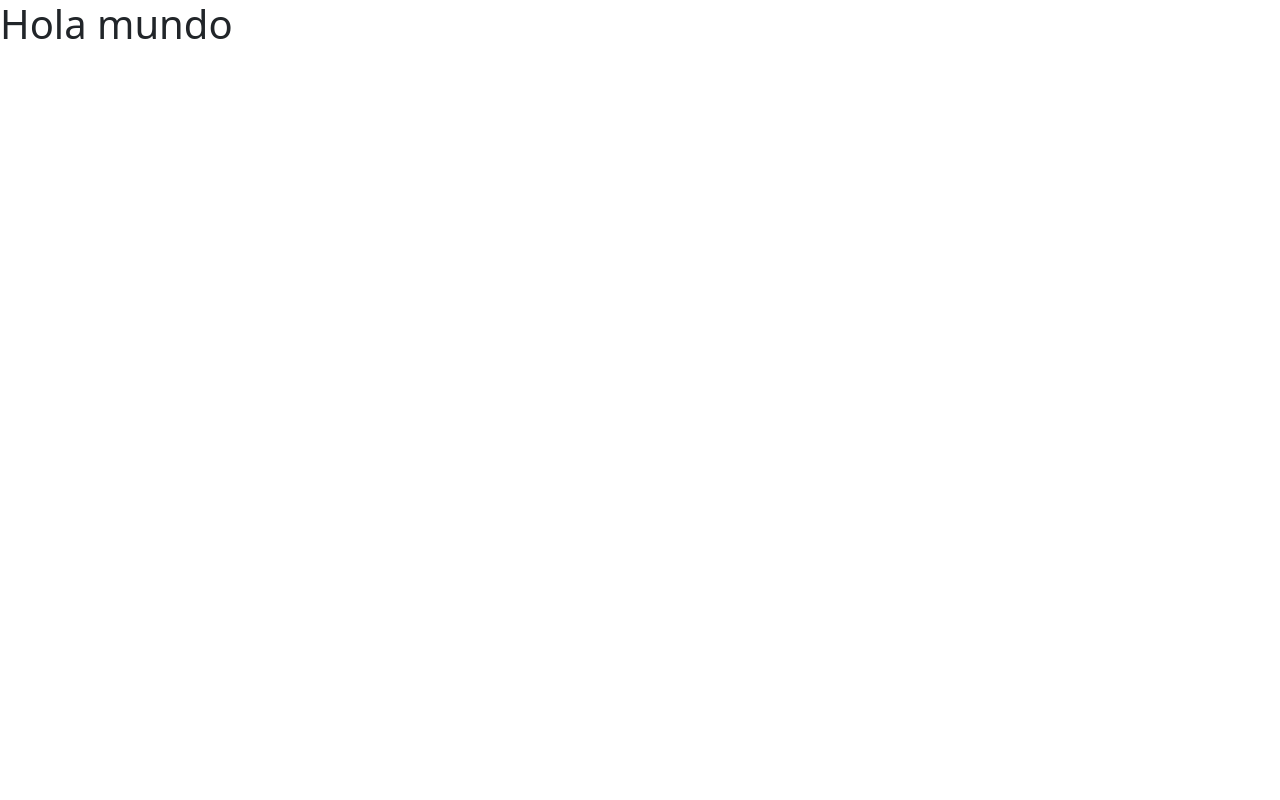
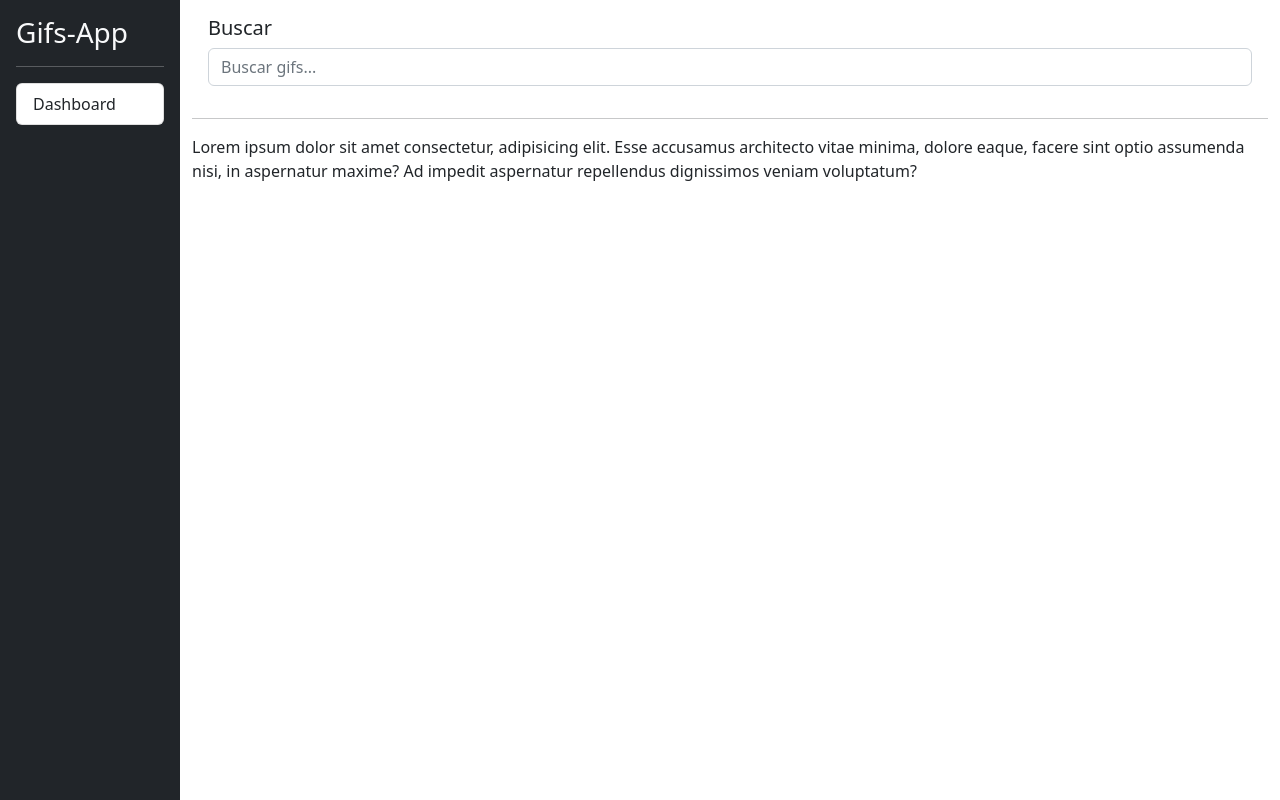
Before and after one commit to Nich95/gifsApp, an Angular app: page / in a window 1280 px wide. Built offline with nearby package versions, Linux system fonts and the light colour scheme.

Commit message:
Diseño inicial (#2)

```diff
--- a/src/app/app.component.html
+++ b/src/app/app.component.html
@@ -1 +1,38 @@
-<h1>Hola mundo</h1>
+<!-- d-flex habilita la utilización del flexbox dentro del div, coloca un elemento al lado del otro -->
+<div class="d-flex">
+
+  <!-- este es el sidebar -->
+  <div class="bg-dark border-right p-3" id="sidebar">
+    <h3 class="text-light">
+      Gifs-App
+    </h3>
+
+    <hr class="text-white">
+
+    <div class="list-group list-reset">
+      <a href="#"
+          class="list-group-item list-group-item-action">
+        Dashboard
+      </a>
+    </div>
+  </div>
+  <!-- fin del sidebar -->
+
+  <div class="container">
+    <div class="row p-3">
+      <div class="col">
+        <h5>Buscar</h5>
+        <input type="text" class="form-control" placeholder="Buscar gifs...">
+      </div>
+    </div>
+    <hr />
+
+    <div class="row">
+      <div class="col">
+        Lorem ipsum dolor sit amet consectetur, adipisicing elit. Esse accusamus architecto vitae minima, dolore eaque, facere sint optio assumenda nisi, in aspernatur maxime? Ad impedit aspernatur repellendus dignissimos veniam voluptatum?
+      </div>
+    </div>
+
+  </div>
+
+</div>
--- a/src/styles.css
+++ b/src/styles.css
@@ -1 +1,9 @@
-/* You can add global styles to this file, and also import other style files */
+html, body {
+  height: 100%;
+}
+
+#sidebar {
+  height: 100%;
+  min-height: 100vh;
+  min-width: 180px;
+}
```
